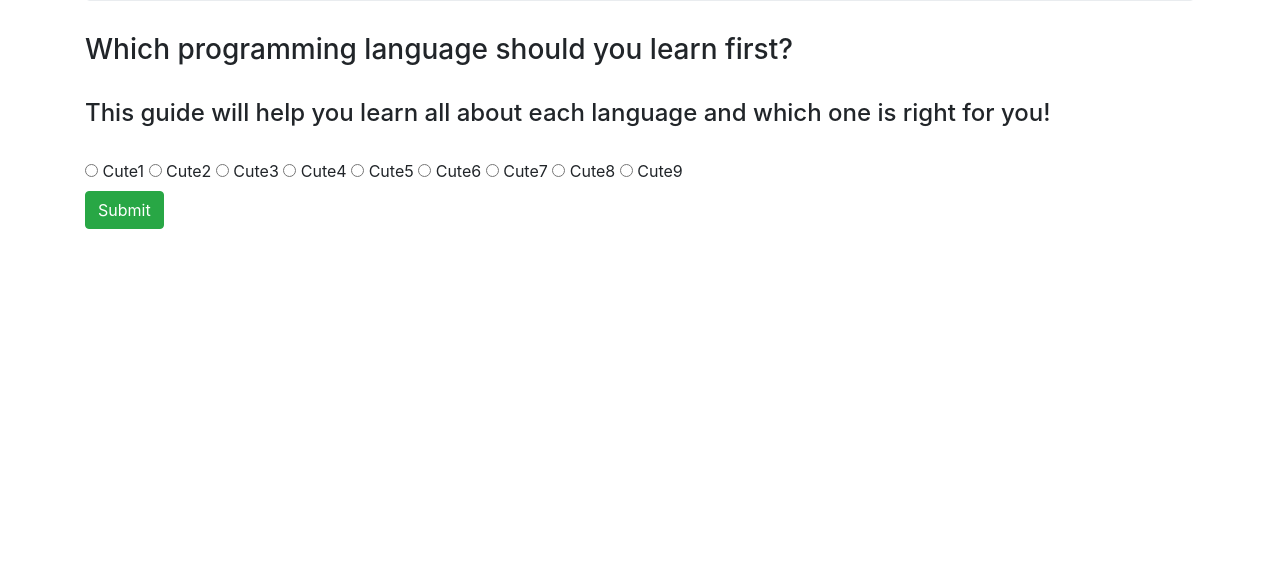
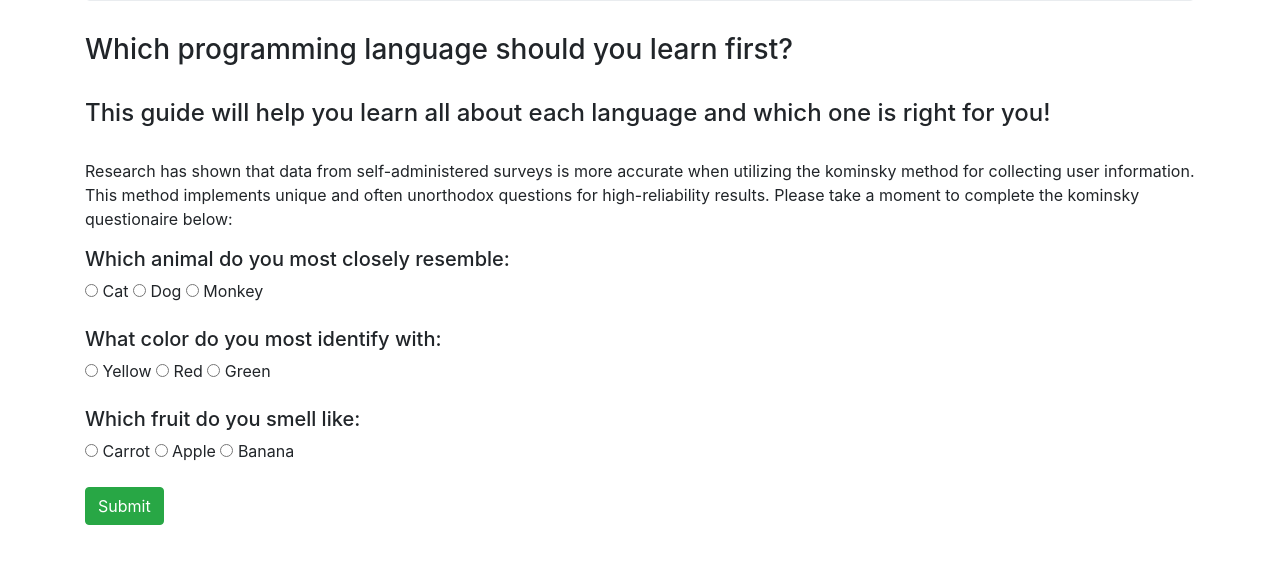
Before and after one commit to Kirtiraja/language-suggestor, a plain HTML site: page index.html in a window 1280 px wide. Shown: the part 183-746 px from the top of the page. Drawn offline with Linux system fonts and the light colour scheme.

Commit message:
add var names and values to scripts.js,questions to index.html, intro paragraph, button toggle to scripts.js

```diff
--- a/css/styles.css
+++ b/css/styles.css
@@ -5,7 +5,9 @@
 .pythoninfo, .rubyinfo, .jsinfo, .rustinfo, .swiftinfo, .goinfo {
   display: none;
 }
-
+#rubytext {
+  display:none;
+}
 
 .jumbotron {
   text-align: center;
--- a/index.html
+++ b/index.html
@@ -16,19 +16,30 @@
       </div>
       <h3>Which programming language should you learn first?</h3><br>
       <h4>This guide will help you learn all about each language and which one is right for you!</h4><br>
+      <p> Research has shown that data from self-administered surveys is more accurate when utilizing the kominsky method for collecting user information. This method implements unique and often unorthodox questions for high-reliability results. Please take a moment to complete the kominsky questionaire below:</p>
 
       <form id="ranking">
+          <h5>Which animal do you most closely resemble:</h5>
         <div class="radio">
-          <label class="radio-inline"><input type="radio" name="cute" value="cute1"> Cute1   </label>
-          <label class="radio-inline"><input type="radio" name="cute" value="cute2"> Cute2   </label>
-          <label class="radio-inline"><input type="radio" name="cute" value="cute3"> Cute3   </label>
-          <label class="radio-inline"><input type="radio" name="cute" value="cute4"> Cute4   </label>
-          <label class="radio-inline"><input type="radio" name="cute5" value="2"> Cute5   </label>
-          <label class="radio-inline"><input type="radio" name="cute6" value="3"> Cute6   </label>
-          <label class="radio-inline"><input type="radio" name="cute7" value="3"> Cute7   </label>
-          <label class="radio-inline"><input type="radio" name="cute8" value="1"> Cute8   </label>
-          <label class="radio-inline"><input type="radio" name="cute9" value="2"> Cute9   </label>
+          <div class="form-group">
+          <label class="radio-inline"><input type="radio" name="animal" value="1">    Cat</label>
+          <label class="radio-inline"><input type="radio" name="animal" value="2">    Dog</label>
+          <label class="radio-inline"><input type="radio" name="animal" value="3">    Monkey</label>
         </div>
+        <h5>What color do you most identify with:</h5>
+        <div class="form-group">
+          <label class="radio-inline"><input type="radio" name="color" value="1">   Yellow   </label>
+          <label class="radio-inline"><input type="radio" name="color" value="2">   Red   </label>
+          <label class="radio-inline"><input type="radio" name="color" value="3">   Green   </label>
+        </div>
+        <h5>Which fruit do you smell like:</h5>
+        <div class="form-group">
+          <label class="radio-inline"><input type="radio" name="fruit" value="1"> Carrot   </label>
+          <label class="radio-inline"><input type="radio" name="fruit" value="2"> Apple   </label>
+          <label class="radio-inline"><input type="radio" name="fruit" value="3"> Banana   </label>
+        </div>
+      </div>
+
         <button type="submit" class="btn btn-success">Submit</button>
 
 
@@ -37,7 +48,7 @@
     <div class="row">
       <div class="col-md-4">
         <div class="rubyinfo">
-          <button type="button" class="btn btn-danger btn-block"><h3>Ruby</h3></button><p>Testing the boundaroeihg ofd oahogfihweg oihagdoh oihaoei go ehgoihdasoih afdsohifoewai sadofihaoe fol ohaefoi l asieoifsdl.Testing the boundaroeihg ofd oahogfihweg oihagdoh oihaoei go ehgoihdasoih afdsohifoewai sadofihaoe fol ohaefoi l asieoifsdl.Testing the boundaroeihg ofd oahogfihweg oihagdoh oihaoei go ehgoihdasoih afdsohifoewai sadofihaoe fol ohaefoi l asieoifsdl.Testing the boundaroeihg ofd oahogfihweg oihagdoh oihaoei go ehgoihdasoih afdsohifoewai sadofihaoe fol ohaefoi l asieoifsdl.</p>
+          <button type="button" class="btn btn-danger btn-block"><h3>Ruby</h3></button><p id="rubytext">Testing the boundaroeihg ofd oahogfihweg oihagdoh oihaoei go ehgoihdasoih afdsohifoewai sadofihaoe fol ohaefoi l asieoifsdl.Testing the boundaroeihg ofd oahogfihweg oihagdoh oihaoei go ehgoihdasoih afdsohifoewai sadofihaoe fol ohaefoi l asieoifsdl.Testing the boundaroeihg ofd oahogfihweg oihagdoh oihaoei go ehgoihdasoih afdsohifoewai sadofihaoe fol ohaefoi l asieoifsdl.Testing the boundaroeihg ofd oahogfihweg oihagdoh oihaoei go ehgoihdasoih afdsohifoewai sadofihaoe fol ohaefoi l asieoifsdl.</p>
         </div>
 
 
--- a/js/scripts.js
+++ b/js/scripts.js
@@ -6,16 +6,16 @@ $(document).ready(function() {
   $("form#ranking").submit(function(event) {
     event.preventDefault()
   //   $("button").click(function() {
-  // $("p").toggle();
-    var cute1 = $("input:radio[name=cute]:checked").val();
-    var cute2 = $("input:radio[name=cute]:checked").val();
+  // $("#rubytext").toggle();
+    var animal = $("input:radio[name=animal]:checked").val();
+    var color = $("input:radio[name=cute]:checked").val();
     var cute3 = $("input:radio[name=cute]:checked").val();
     var cute4 = $("input:radio[name=cute]:checked").val();
 
-    if (cute1 === "cute1") {
+    if (animal > "1") {
       $(".rubyinfo").show();
       $(".pythoninfo, .jsinfo, .goinfo").hide();
-    } else if (cute2 === "cute2") {
+    } else if (color = "cute2") {
     $(".pythoninfo").show();
       $(".rubyinfo, .jsinfo").hide();
     } else  if (cute3 === "cute3") {
@@ -29,3 +29,4 @@ $(document).ready(function() {
 
 });
 });
+// });
```
